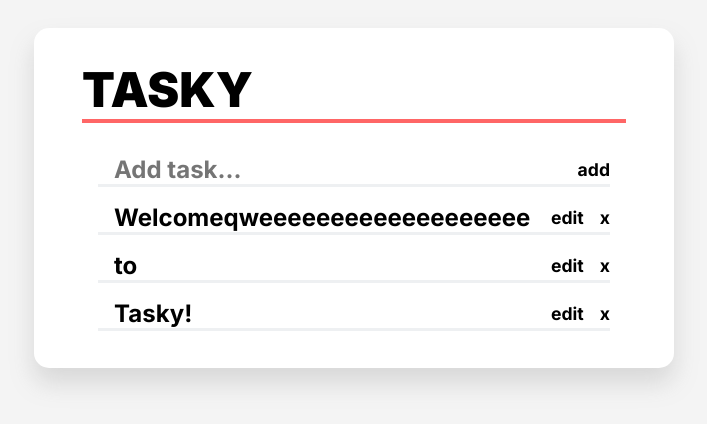
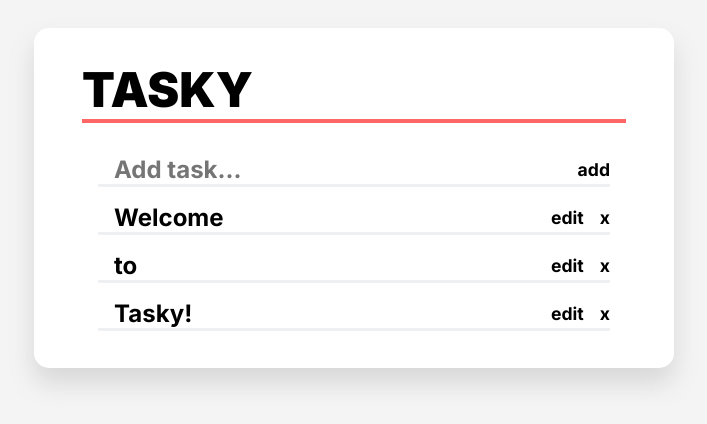
Before and after one commit to popoxta/task-app, a React (Vite) app: page / in a window 1280 px wide. Shown: the part 132-556 px from the top of the page, without its empty margins (286-993 px from the left). Built offline with nearby package versions, Linux system fonts and the light colour scheme.

Commit message:
replaced initialtasks with more sensible ones

```diff
--- a/src/App.jsx
+++ b/src/App.jsx
@@ -4,7 +4,7 @@ import AddTask from "./components/AddTask.jsx";
 
 export default function App() {
     const initialTasks = [
-        {id: 0, name: 'Welcomeqweeeeeeeeeeeeeeeeeee'},
+        {id: 0, name: 'Welcome'},
         {id: 1, name: 'to'},
         {id: 3, name: 'Tasky!'},
     ]
```
